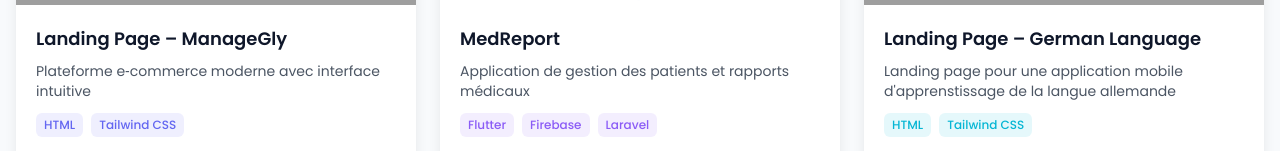
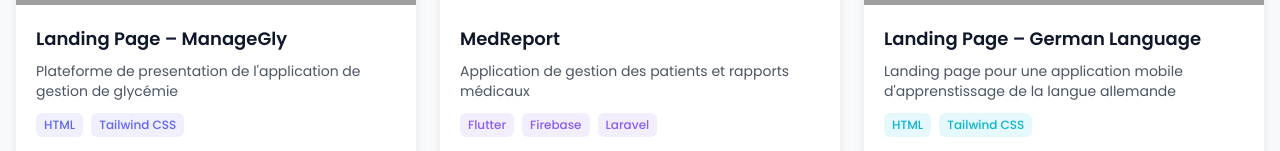
Before and after one commit to sergiojuniorchebeu/SergioJuniorChebeu, a plain HTML site: page index.html in a window 1280 px wide. Shown: the part 1733-1884 px from the top of the page. Drawn offline with nearby package versions, Linux system fonts and the light colour scheme; grey boxes are pictures that could not be loaded.

Commit message:
Modification de la description du fichier

```diff
--- a/index.html
+++ b/index.html
@@ -224,7 +224,7 @@
             <p
               class="text-gray-600 dark:text-gray-300 text-sm mb-3 transition-colors duration-300"
             >
-              Plateforme e‐commerce moderne avec interface intuitive
+              Plateforme de presentation de l'application de gestion de glycémie
             </p>
             <div class="flex flex-wrap gap-2 mb-4">
               <span
```
Also changed, not shown: 2 other files.
